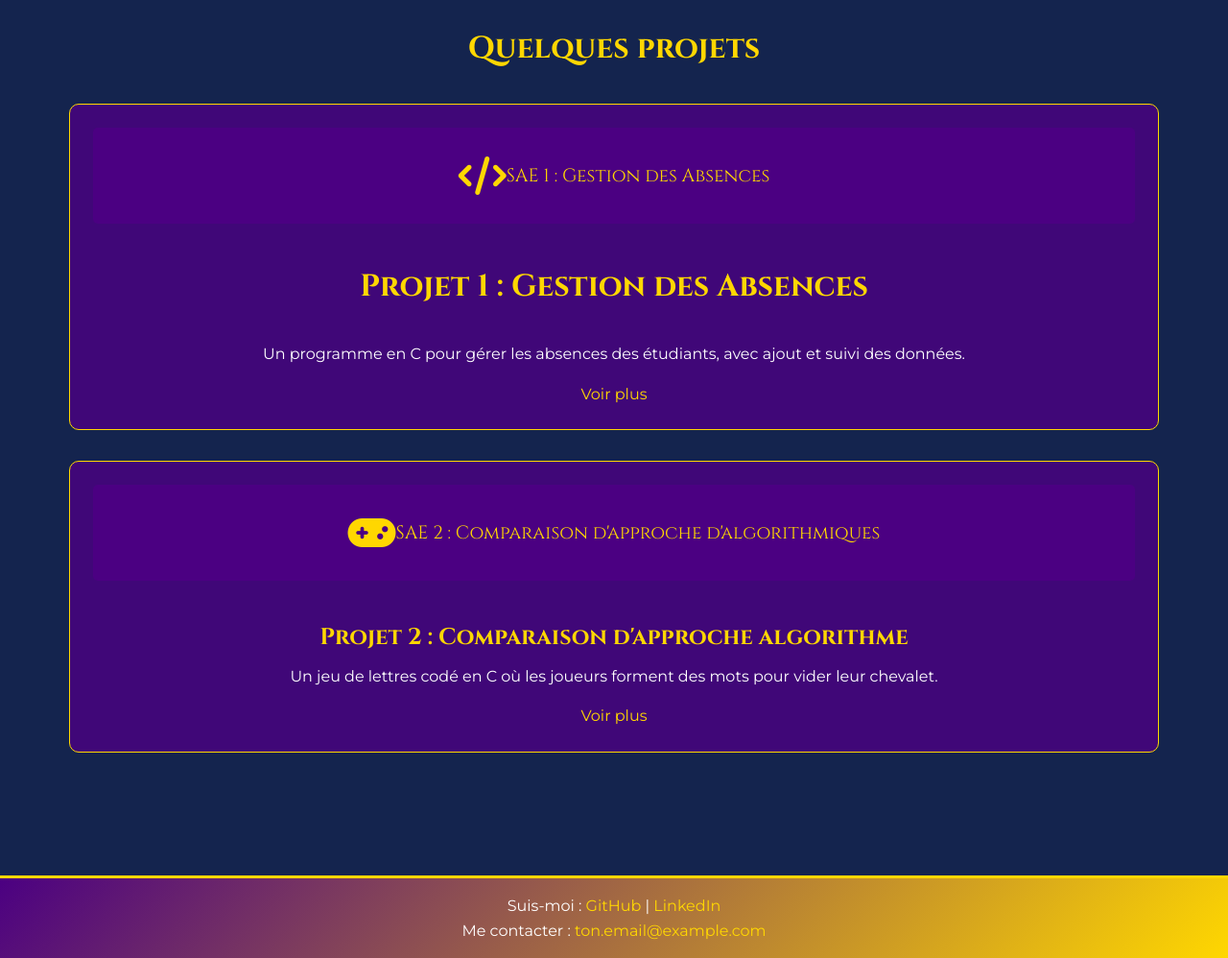
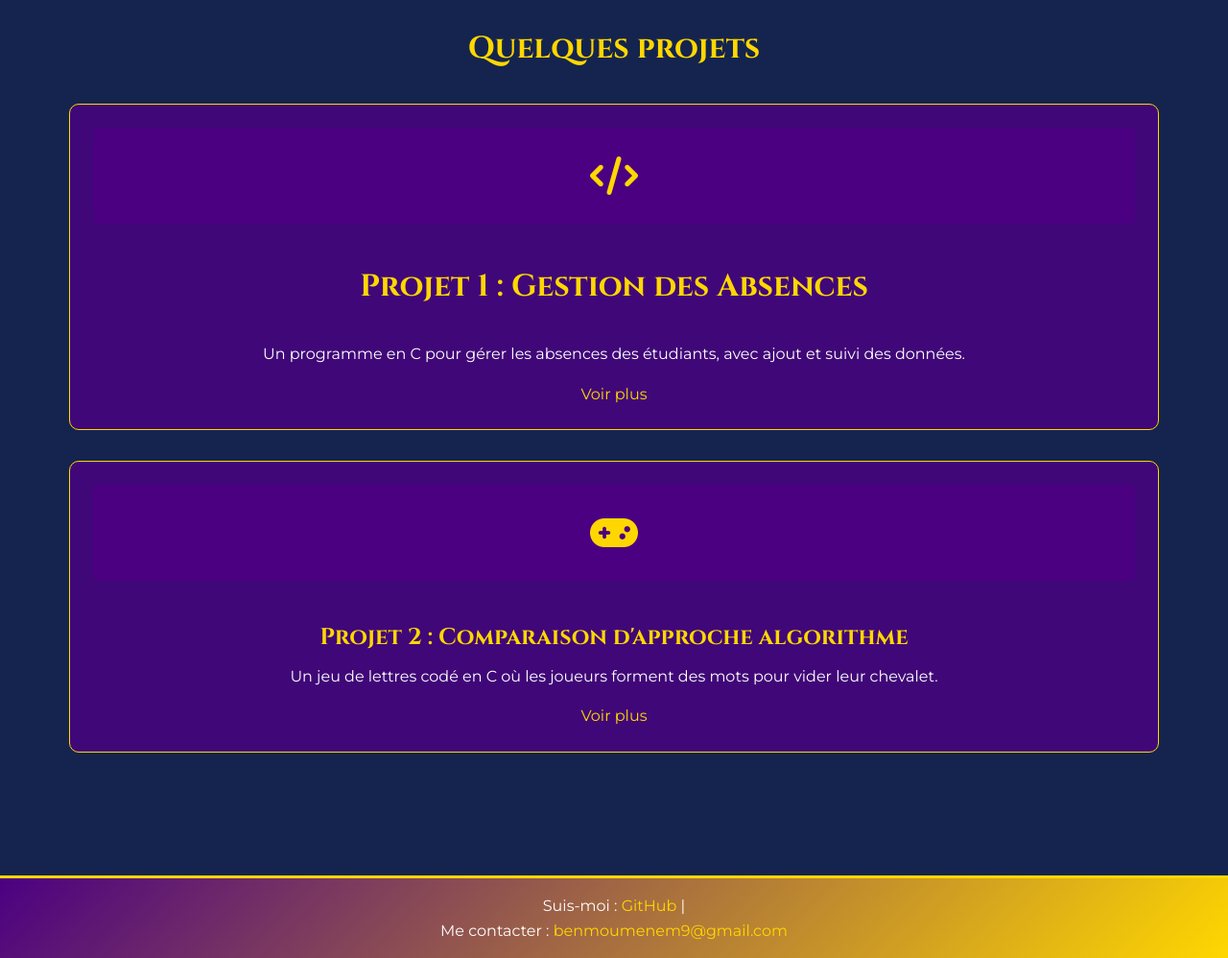
Before and after one commit to Lemaitre888/Portfolio, a website: page index.html in a window 1280 px wide. Shown: the part 940-1938 px from the top of the page at 96% size. Drawn offline with Linux system fonts and the light colour scheme.

Commit message:
QR code5

```diff
--- a/index.html
+++ b/index.html
@@ -56,7 +56,6 @@
       <article class="teaser-card">
         <div class="project-placeholder adjust-icon-spacing">
           <i class="fas fa-code fa-3x"></i>
-          SAE 1 : Gestion des Absences
         </div>
         <h3>Projet 1 : Gestion des Absences</h3>
         <p>Un programme en C pour gérer les absences des étudiants, avec ajout et suivi des données.</p>
@@ -66,7 +65,6 @@
       <article class="teaser-card">
         <div class="project-placeholder adjust-icon-spacing">
           <i class="fas fa-gamepad fa-3x"></i>
-          SAE 2 : Comparaison d'approche d'algorithmiques
         </div>
         <h4>Projet 2 : Comparaison d'approche algorithme</h4>
         <p>Un jeu de lettres codé en C où les joueurs forment des mots pour vider leur chevalet.</p>
@@ -78,8 +76,8 @@
 </main>
 
 <footer class="footer">
-  <p>Suis-moi : <a href="https://github.com/tonpseudo">GitHub</a> | <a href="https://linkedin.com/in/tonprofil">LinkedIn</a></p>
-  <p>Me contacter : <a href="mailto:ton.email@example.com">ton.email@example.com</a></p>
+  <p>Suis-moi : <a href="https://github.com/Lemaitre888/Portfolio">GitHub</a> |</p>
+  <p>Me contacter : <a href="mailto:benmoumenem9@gmail.com">benmoumenem9@gmail.com</a></p>
 </footer>
 
 
```
Also changed, not shown: apropos.html (+3 -6 lines), projets.html (+2 -2 lines).
